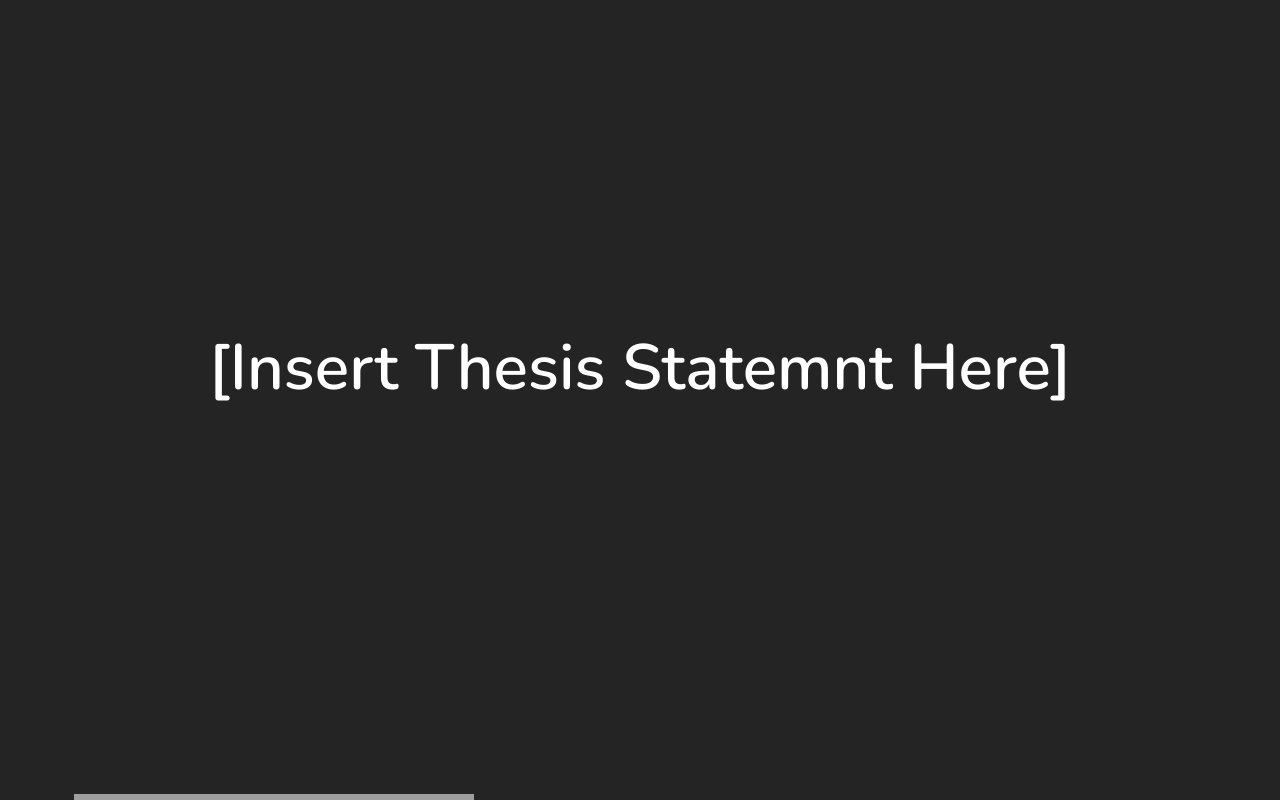
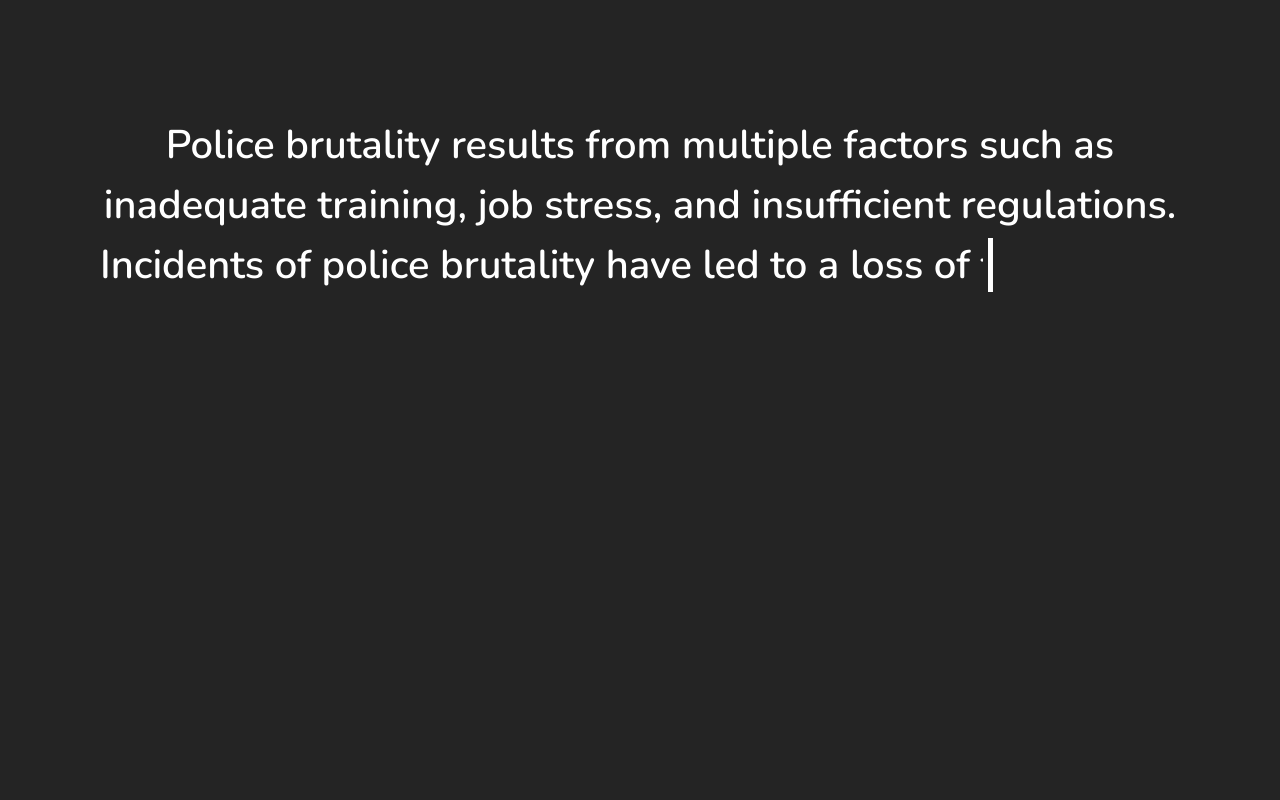
Before and after one commit to mebsport/elaproject, a React (Vite) app: page / in a window 1280 px wide. Shown: the top 800 px of the page. Built offline with nearby package versions, Linux system fonts and the light colour scheme; grey boxes are pictures that could not be loaded; a web font is replaced by a local one.

Commit message:
Add Thesis Statement

```diff
--- a/src/App.css
+++ b/src/App.css
@@ -41,8 +41,8 @@
 }
 
 .Thesis {
+  padding-top: 10%;
   align-self: center;
-  padding-top: 25vw;
 }
 
 .Pages {
@@ -50,7 +50,7 @@
   padding-bottom: 5vw;
 }
 
-.Footer{
+.Footer {
   display: flex;
   flex-direction: row;
   min-height: 100px;
--- a/src/pages/MainPage.tsx
+++ b/src/pages/MainPage.tsx
@@ -6,12 +6,12 @@ const ThesisStatement = styled.span`
   color: #0000;
   background: linear-gradient(-90deg, #ffffff 5px, #0000 0) 10px 0,
     linear-gradient(#ffffff 0 0) 0 0;
-  background-size: calc(29 * 1ch) 200%;
+  background-size: calc(443 * 1ch) 200%;
   -webkit-background-clip: padding-box, text;
   background-clip: padding-box, text;
   background-repeat: no-repeat;
-  animation: b 0.7s infinite steps(1), t calc(29 * 0.1s) steps(29) forwards;
-  font-size: 4em;
+  animation: b 0.4s infinite steps(1), t calc(443 * 0.05s) steps(443) forwards;
+  font-size: 2.5em;
   font-weight: 600;
 
   @keyframes t {
@@ -29,7 +29,15 @@ const ThesisStatement = styled.span`
 function MainPage() {
   return (
     <div className='Thesis'>
-      <ThesisStatement>[Insert Thesis Statemnt Here]</ThesisStatement>
+      <ThesisStatement>
+        Police brutality results from multiple factors such as inadequate
+        training, job stress, and insufficient regulations. Incidents of police
+        brutality have led to a loss of trust in the police among the youth.
+        Recent events like the killing of George Floyd have made the public
+        uprise and rally for a change, this prompted government action,
+        resulting in the implementation of new laws and regulations to end
+        excessive use of force by the police.
+      </ThesisStatement>
     </div>
   );
 }
```
